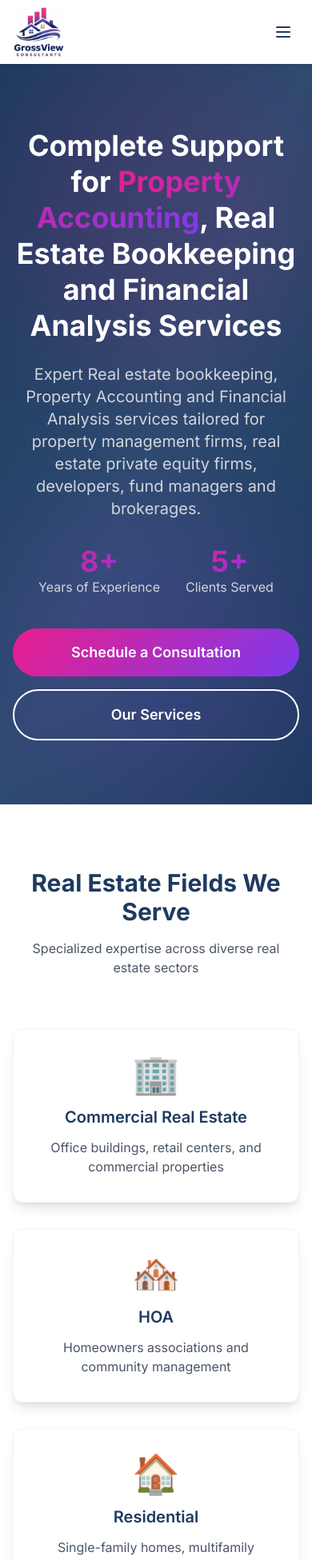
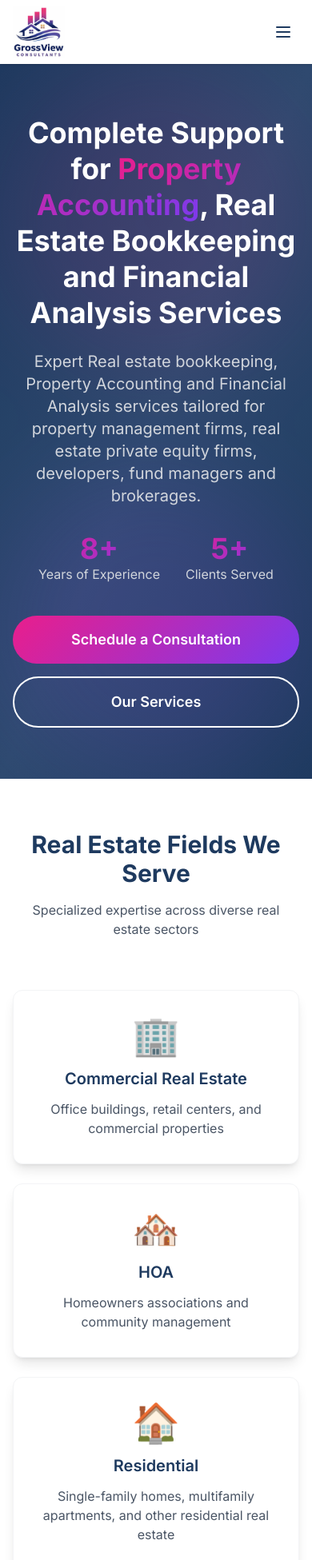
Before and after one commit to RonakNeema/grossview-consultnts, a Next.js app: page / in a window 390 px wide. Shown: the top 1951 px of the page at 80% size. Built offline with nearby package versions, Linux system fonts and the light colour scheme.

Commit message:
space isssue

```diff
--- a/app/page.tsx
+++ b/app/page.tsx
@@ -11,7 +11,7 @@ export default function Home() {
       <Navigation />
 
       {/* Hero Section */}
-      <section  id="hero" className="relative bg-gradient-to-br from-[var(--primary)] via-[var(--secondary)] to-[var(--primary)] text-white py-20 lg:py-28 overflow-hidden">
+      <section  id="hero" className="relative bg-gradient-to-br from-[var(--primary)] via-[var(--secondary)] to-[var(--primary)] text-white py-16 sm:py-20 lg:py-28 overflow-hidden">
         <div className="absolute inset-0 opacity-10">
           <div className="absolute top-0 right-0 w-96 h-96 bg-[var(--accent)] rounded-full blur-3xl"></div>
           <div className="absolute bottom-0 left-0 w-96 h-96 bg-purple-500 rounded-full blur-3xl"></div>
@@ -58,7 +58,7 @@ export default function Home() {
       </section>
 
       {/* Real Estate Fields Section */}
-      <section id="fields" className="py-20">
+      <section id="fields" className="py-16 sm:py-20">
         <div className="max-w-7xl mx-auto px-4 sm:px-6 lg:px-8">
           <div className="text-center mb-16">
             <h2 className="text-3xl md:text-4xl font-bold text-[var(--primary)] mb-4">
@@ -68,7 +68,7 @@ export default function Home() {
               Specialized expertise across diverse real estate sectors
             </p>
           </div>
-          <div className="grid md:grid-cols-2 lg:grid-cols-4 gap-8">
+          <div className="grid grid-cols-1 sm:grid-cols-2 lg:grid-cols-4 gap-6 sm:gap-8">
             {[
               {
                 title: "Commercial Real Estate",
@@ -107,7 +107,7 @@ export default function Home() {
       </section>
 
       {/* Services Section */}
-      <section id="services" className="py-20 bg-gray-50">
+      <section id="services" className="py-16 sm:py-20 bg-gray-50">
         <div className="max-w-7xl mx-auto px-4 sm:px-6 lg:px-8">
           <div className="text-center mb-16">
             <h2 className="text-3xl md:text-4xl font-bold text-[var(--primary)] mb-4">
@@ -117,7 +117,7 @@ export default function Home() {
               Comprehensive property accounting, bookkeeping and Financial Analysis solutions for Real Estate Industry
             </p>
           </div>
-          <div className="grid md:grid-cols-2 lg:grid-cols-3 gap-8">
+          <div className="grid grid-cols-1 sm:grid-cols-2 lg:grid-cols-3 gap-6 sm:gap-8">
             {[
               {
                 title: "Bookkeeping",
@@ -209,13 +209,13 @@ export default function Home() {
 
           {/* Financial Analysis - Featured */}
           <div className="mt-8 bg-gradient-to-r from-purple-600 to-pink-600 rounded-2xl p-8 md:p-12 text-white">
-            <div className="text-center mb-8">
+            <div className="text-center mb-12 sm:mb-16">
               <h3 className="text-2xl md:text-3xl font-bold mb-4">Financial Analysis Services</h3>
               <p className="text-gray-200 text-lg max-w-3xl mx-auto">
                 Comprehensive financial analysis to drive informed investment decisions and maximize property performance
               </p>
             </div>
-            <div className="grid md:grid-cols-3 gap-6">
+            <div className="grid grid-cols-1 sm:grid-cols-3 gap-4 sm:gap-6">
               {[
                 {
                   title: "Model Creation",
@@ -248,7 +248,7 @@ export default function Home() {
       </section>
 
       {/* Software Expertise Section */}
-      <section id="software" className="py-20">
+      <section id="software" className="py-16 sm:py-20">
         <div className="max-w-7xl mx-auto px-4 sm:px-6 lg:px-8">
           <div className="text-center mb-16">
             <h2 className="text-3xl md:text-4xl font-bold text-[var(--primary)] mb-4">
@@ -258,7 +258,7 @@ export default function Home() {
              Our India-based team has deep expertise in leading property management and accounting platforms, enabling us to deliver efficient, reliable, and scalable solutions tailored to your business needs.
             </p>
           </div>
-          <div className="flex flex-wrap justify-center items-center gap-6 md:gap-8">
+          <div className="flex flex-wrap justify-center items-center gap-4 sm:gap-6 md:gap-8">
             {[
               {
                 name: "Yardi",
@@ -304,9 +304,9 @@ export default function Home() {
       </section>
 
       {/* About Section */}
-      <section id="about" className="py-20 bg-gray-50">
+      <section id="about" className="py-16 sm:py-20 bg-gray-50">
         <div className="max-w-7xl mx-auto px-4 sm:px-6 lg:px-8">
-          <div className="grid lg:grid-cols-2 gap-12 items-center">
+          <div className="grid lg:grid-cols-2 gap-8 sm:gap-12 items-center">
             <div>
               <h2 className="text-3xl md:text-4xl font-bold text-[var(--primary)] mb-6">
                 About GrossView Consultants
@@ -331,7 +331,7 @@ export default function Home() {
                 </div>
               </div> */}
             </div>
-            <div className="bg-gradient-to-br from-[var(--primary)] to-[var(--secondary)] rounded-2xl p-10 text-white">
+            <div className="bg-gradient-to-br from-[var(--primary)] to-[var(--secondary)] rounded-2xl p-6 sm:p-10 text-white">
               <h3 className="text-2xl font-bold mb-6">Why Choose Us?</h3>
               <ul className="space-y-4">
                 {[
```
